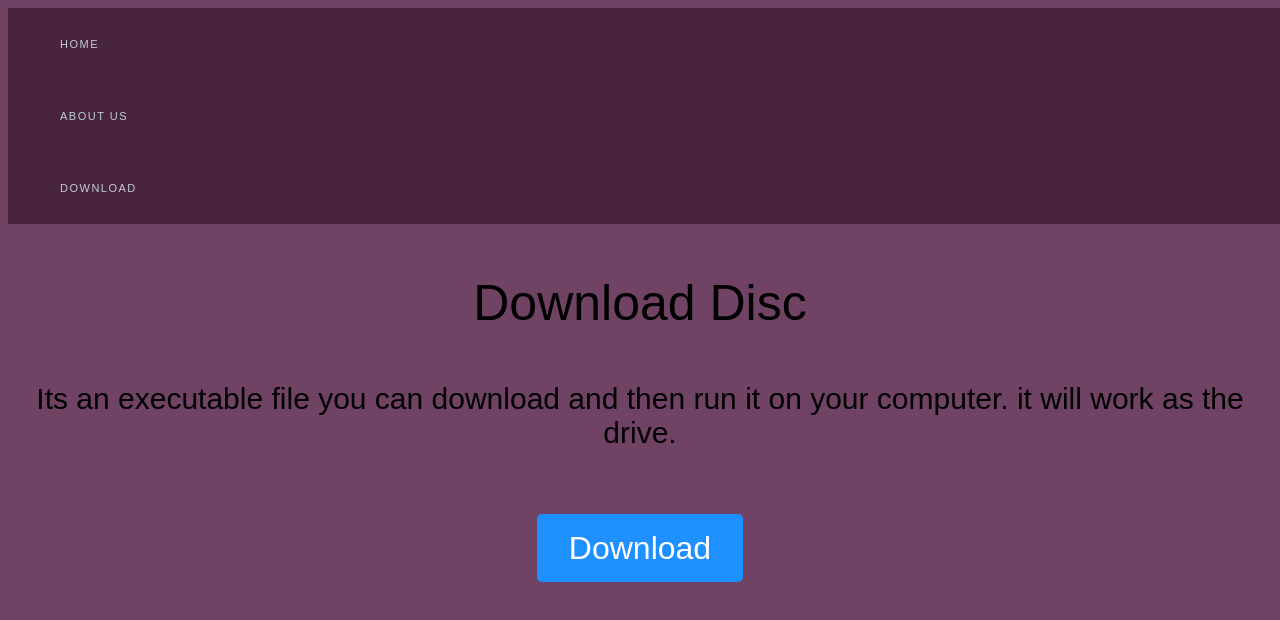
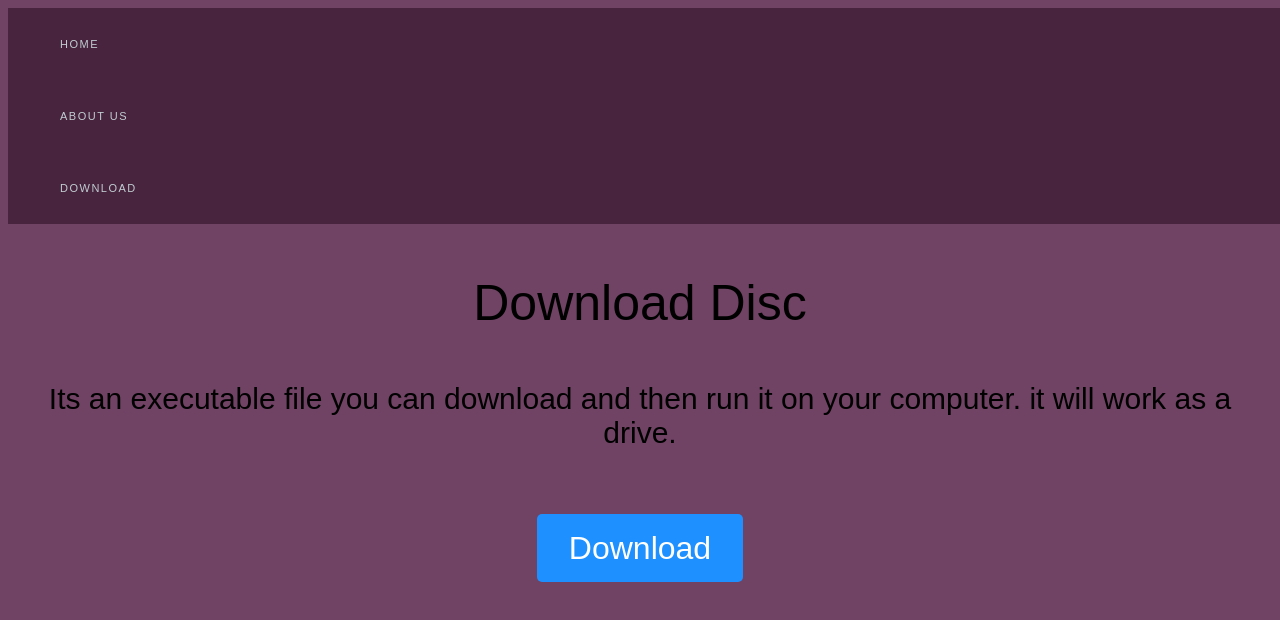
Before and after one commit to AtharvaaPlayz/Disc, a plain HTML site: page Frontend/download.html in a window 1280 px wide. Shown: the top 620 px of the page. Drawn offline with Linux system fonts and the light colour scheme.

Commit message:
gramatical mistake solved

```diff
--- a/Frontend/download.html
+++ b/Frontend/download.html
@@ -16,7 +16,7 @@
         </header>
         <section>
             <p id="dw1">
-                Its an executable file you can download and then run it on your computer. it will work as the drive.
+                Its an executable file you can download and then run it on your computer. it will work as a drive.
             </p>
             <div>
                 <a href="app.py" download id="but1">Download</a>
```
